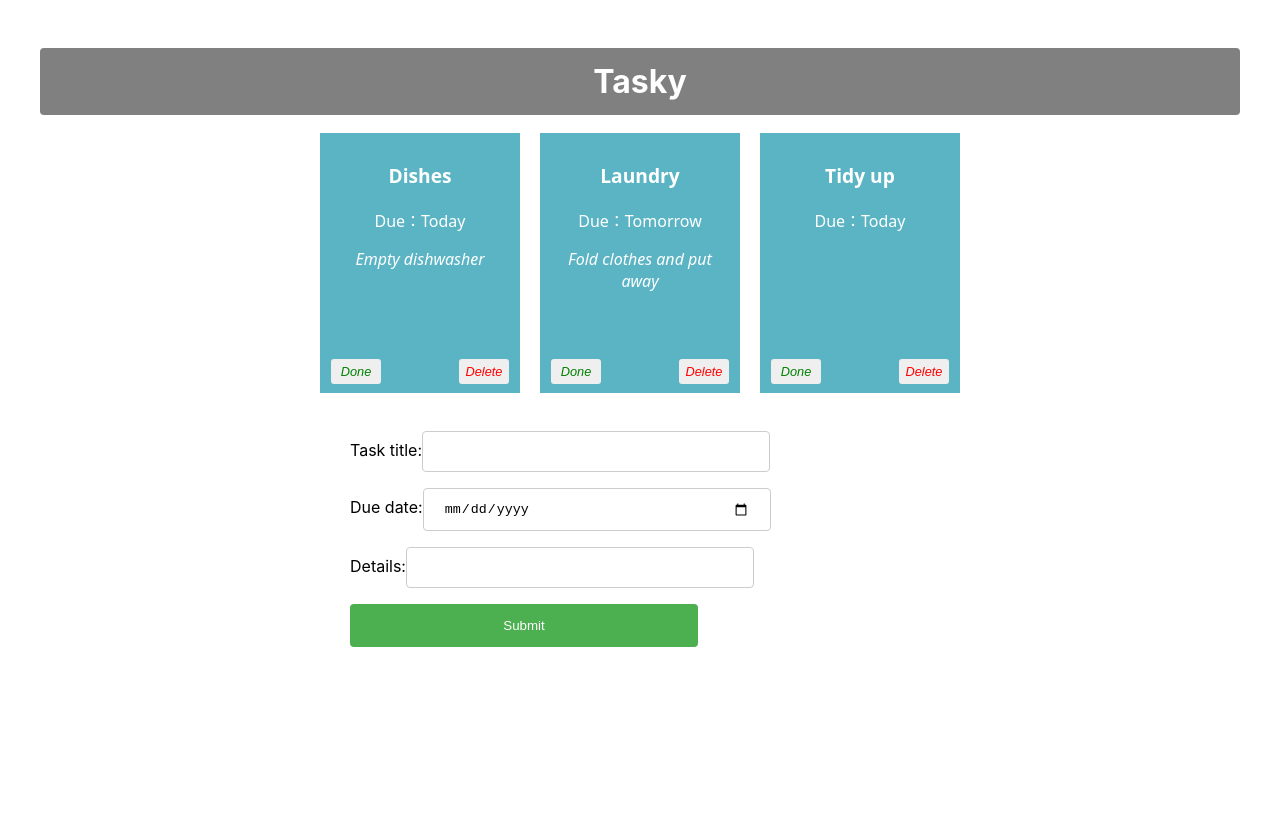
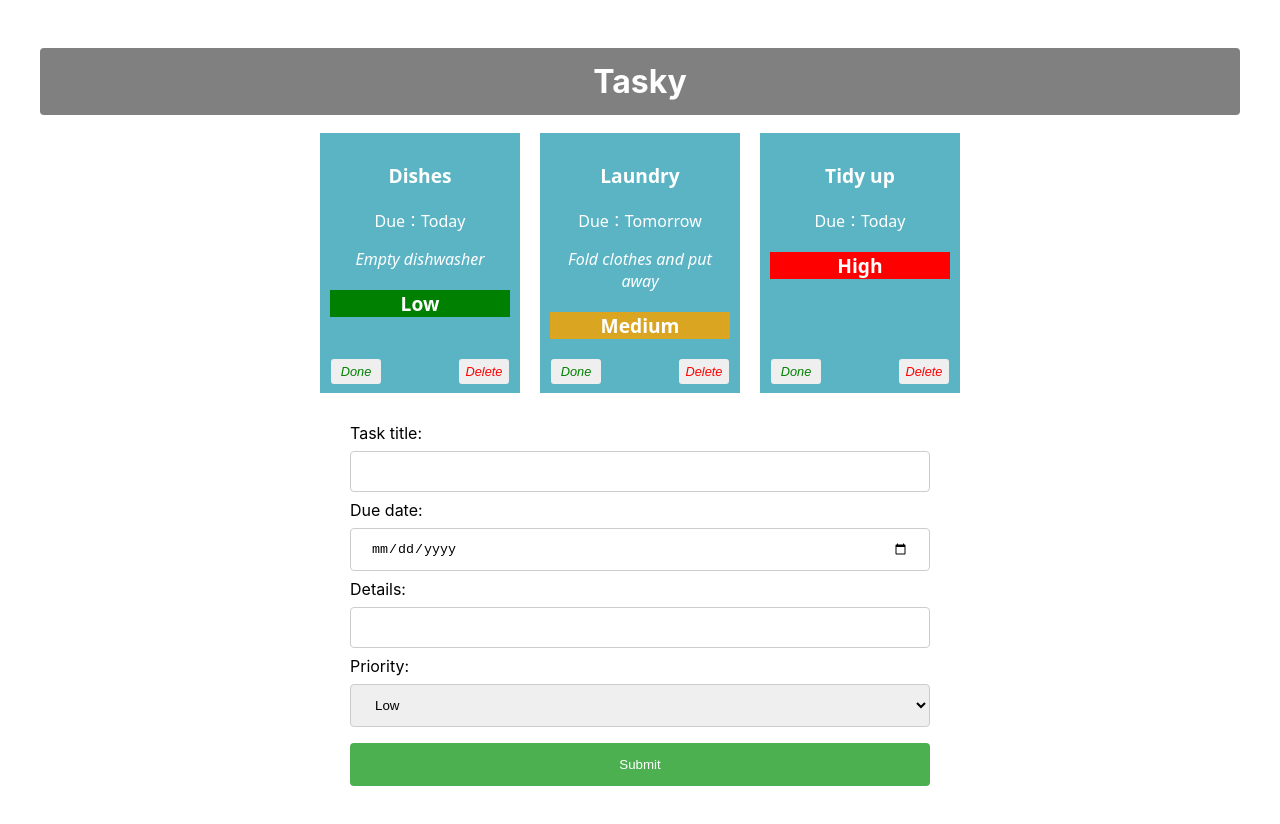
Before and after one commit to TwistZz12/react-basics-labs, a React (Create React App) app in the folder tasky/: page / in a window 1280 px wide. Shown: the top 824 px of the page. Before the commit the page ends 800 px from the top, so only its background shows below. Built offline with nearby package versions, Linux system fonts and the light colour scheme.

Commit message:
Tasky Lab 2 - Exercises done

```diff
--- a/tasky/src/App.css
+++ b/tasky/src/App.css
@@ -34,6 +34,10 @@ div {
   font-weight: bold;
   font-size: 1.2em;
 }
+.priority{
+  font-weight: bold;
+  font-size: 1.2em;
+}
 button {
   border: none;
   border-radius: 3px;
@@ -57,7 +61,7 @@ button {
   color: red;
 }
 input[type=text], input[type=date] {
-  width: 60%;
+  width: 100%;
   padding: 12px 20px;
   margin: 8px 0;
   display: inline-block;
@@ -67,7 +71,7 @@ input[type=text], input[type=date] {
 }
 
 input[type=submit] {
-  width: 60%;
+  width: 100%;
   background-color: #4CAF50;
   color: white;
   padding: 14px 20px;
@@ -86,3 +90,13 @@ form {
   width: 50%;
   margin: auto;
 }
+
+select{
+  width: 100%;
+  padding: 12px 20px;
+  margin: 8px 0;
+  display: inline-block;
+  border: 1px solid #ccc;
+  border-radius: 4px;
+  box-sizing: border-box;
+}
--- a/tasky/src/App.js
+++ b/tasky/src/App.js
@@ -5,13 +5,41 @@ import React,{useState} from 'react';
 import AddTaskForm from './components/Form';
 
 function App() {
+  const [ formState, setFormState ] = useState({
+    title: "",
+    description: "",
+    deadline: "",
+    priority:""
+  });
+  const formChangeHandler = (event) => {
+    let form = {...formState};
+
+    switch(event.target.name) {
+      case "title":
+          form.title = event.target.value;
+          break;
+      case "description":
+          form.description = event.target.value;
+          break;
+      case "deadline":
+          form.deadline = event.target.value;
+          break;
+      case "priority":
+          form.priority = event.target.value;
+      default:
+          form = formState;
+    }
+    setFormState(form);
+  }
   const[ taskState , setTaskState ] = useState({
     tasks:[
-      { id : 1 , title:"Dishes", description: "Empty dishwasher", deadline: "Today" , done:false},
-      { id : 2 , title: "Laundry", description: "Fold clothes and put away", deadline: "Tomorrow" , done:false},
-      { id : 3 , title: "Tidy up", deadline: "Today" , done:false}
+      { id : 1 , title:"Dishes", description: "Empty dishwasher", deadline: "Today" , done:false , priority:"Low"},
+      { id : 2 , title: "Laundry", description: "Fold clothes and put away", deadline: "Tomorrow" , done:false, priority:"Medium"},
+      { id : 3 , title: "Tidy up", deadline: "Today" , done:false, priority:"High"}
     ]
   });
+
+
   const doneHandler = (taskIndex) => {
     const tasks = [...taskState.tasks];
     tasks[taskIndex].done = !tasks[taskIndex].done;
@@ -25,6 +53,8 @@ function App() {
     setTaskState({tasks});
   }
 
+  console.log(formState);
+
   return (
     <div className="container">
     <h1>Tasky</h1>
@@ -35,11 +65,12 @@ function App() {
       deadline={task.deadline}
       key={task.id}
       done={task.done}
+      priority={task.priority}
       markDone={() => doneHandler(index)}
       deleteTask = {() => deleteHandler(index)}
     />
   ))}
-  <AddTaskForm />
+  <AddTaskForm change={formChangeHandler} />
   </div>
   );
 }
--- a/tasky/src/components/Form.js
+++ b/tasky/src/components/Form.js
@@ -7,17 +7,26 @@ const AddTaskForm = (props) => {
       <form>
       <label>
         Task title:
-            <input type="text" name="title" required />
+        <input type="text" name="title" required onChange={(event) => props.change(event)} />
     </label>
     <br />
     <label>
         Due date:
-            <input type="date" name="deadline" required />
+        <input type="date" name="deadline" required onChange={(event) => props.change(event)} />
     </label>
     <br />
     <label>
         Details:
-            <input type="text" name="description" />
+        <input type="text" name="description" onChange={(event) => props.change(event)} />
+    </label>
+    <br />
+     <label>
+        Priority:
+        <select name="priority" onChange={(event) => props.change(event)}>
+        <option value="low">Low</option>
+        <option value="medium">Medium</option>
+        <option value="high">High</option>
+  </select>
     </label>
         <input type="submit" value="Submit" />
          </form>
--- a/tasky/src/components/Task.js
+++ b/tasky/src/components/Task.js
@@ -5,6 +5,13 @@ const Task = (props) => {
             <p className='title'>{props.title}</p>
             <p>Due：{props.deadline}</p>
             <p className='element'>{props.description}</p>
+            <p className='priority' style={{backgroundColor:
+                props.priority ==='Low' ? 'green':
+                props.priority ==='Medium' ? '#DAA520':
+                props.priority ==='High' ? 'red':'transparent'
+            }}>
+            {props.priority}
+            </p>
             <button onClick={props.markDone} className='doneButton'>Done</button>
             <button className='deleteButton' onClick={props.deleteTask}>Delete</button>
         </div>
```
Lines whose indentation alone changed are shown as unchanged.
